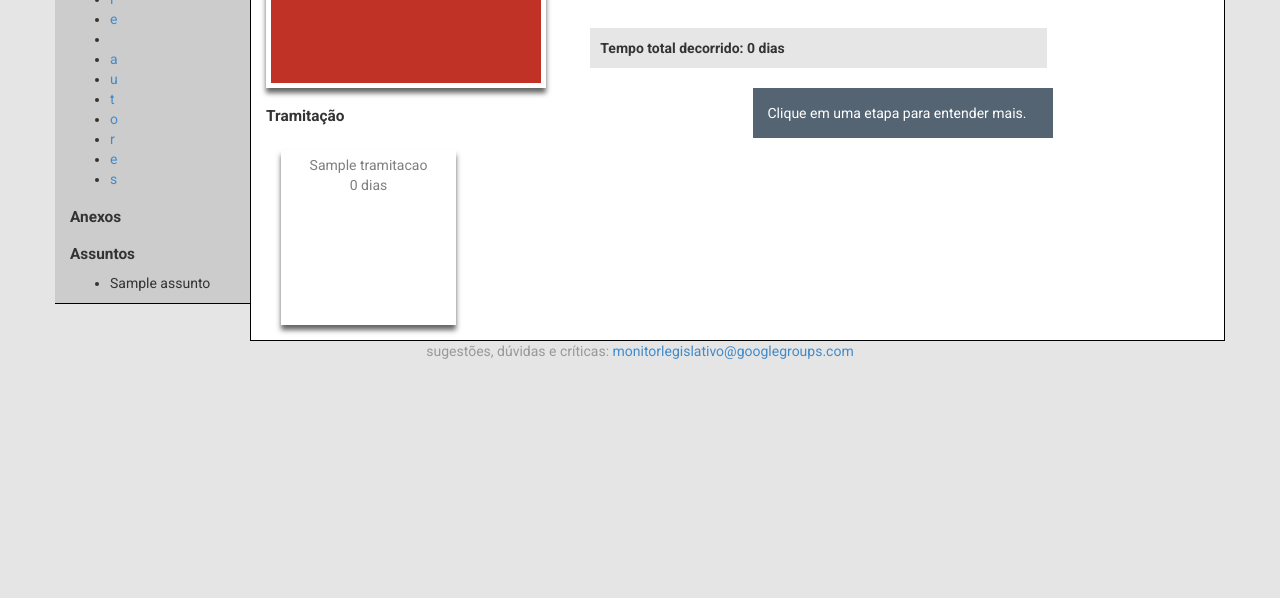
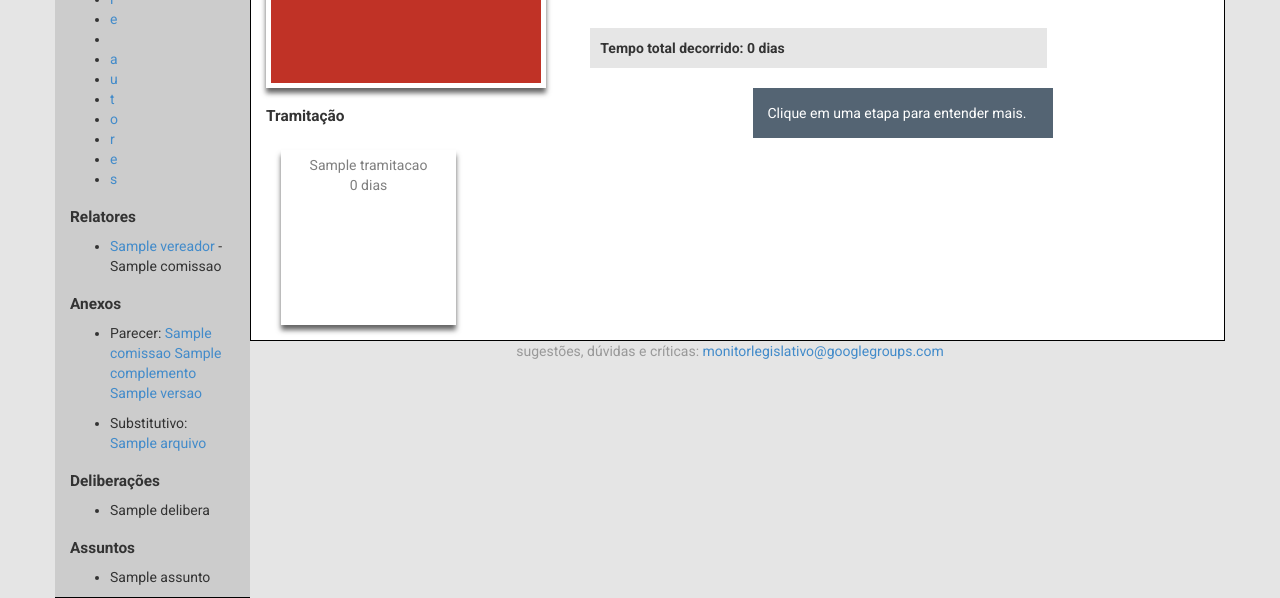
Before and after one commit to monitorlegislativo/hackday, a Flask app: page /legis/1/1/1 in a window 1280 px wide. Shown: the part 320-918 px from the top of the page. Before the commit the page ends 679 px from the top, so only its background shows below. Run offline with Flask 2, Linux system fonts and the light colour scheme; a database or web service that is not in the repository returns one stand-in record (values such as "Sample title"); some libraries are stand-ins or nearby versions.

Commit message:
adicionado arquivos anexos, relatores e encaminhamentos

```diff
--- a/server/templates/legis.html
+++ b/server/templates/legis.html
@@ -17,8 +17,37 @@
       			{% endfor %}
       			</ul>
       			</div>
+      			{% if p.relatores %}
+      			<div class="relatores">
+      			<h2>Relatores</h2>
+      			<ul>
+      			{% for relator in p.relatores %}
+      			<li><a href="{{ url_for('_vereador', nome=relator.vereador|title) }}">{{relator.vereador}}</a> - {{relator.comissao}}</li>
+      			{% endfor %}
+      			</ul>
+      			</div>
+      			{% endif %}
       			<div class="anexos">
       			<h2>Anexos</h2>
+      			<ul>
+      				{% for par in p.pareceres %}
+      					<li>Parecer: <a href="{{par.url}}">{{par.comissao}} {{par.complemento}} {{par.versao}}</a></li>
+      				{% endfor %}
+      			</ul>
+      			<ul>
+      				{% for subs in p.substitutivos %}
+      				<li>Substitutivo: <a href="{{subs.url}}">{{subs.arquivo}}</a></li>
+      				{% endfor %}
+      			</ul>
+      			</div>
+      			<div class="delibera">
+      			<h2>Deliberações</h2>
+      			<ul>
+      			{% for d in p.deliberacoes %}
+      			<li>{{d.delibera}}</li>
+      			{% endfor %}
+      			</ul>
+
       			</div>
       			<div class="assuntos">
       			<h2>Assuntos</h2>
@@ -27,6 +56,7 @@
       			<li>{{assunto}}</li>
       			{% endfor %}
       			</ul>
+
       			</div>
       		</div>
       		<div class="col-md-10 main">
```
